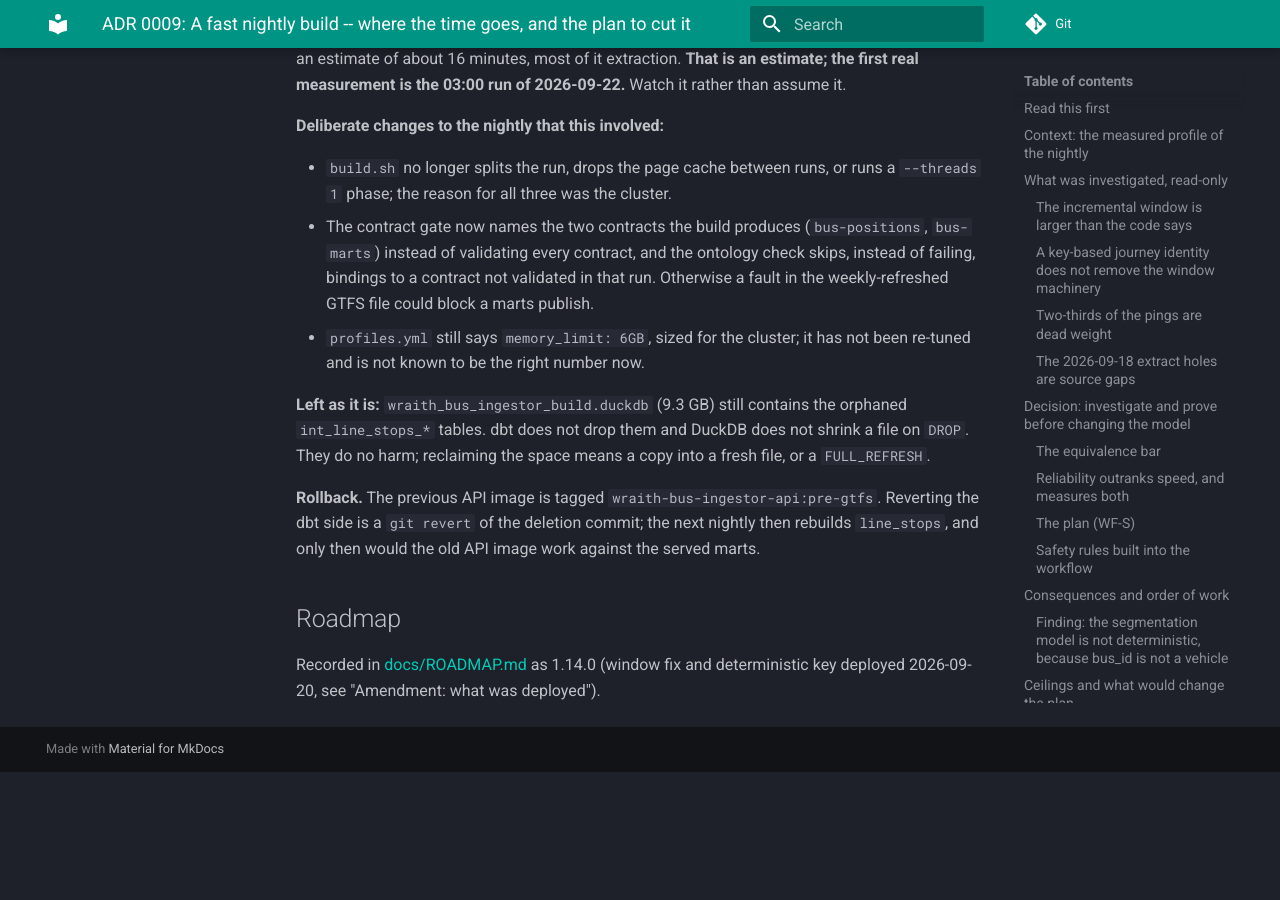
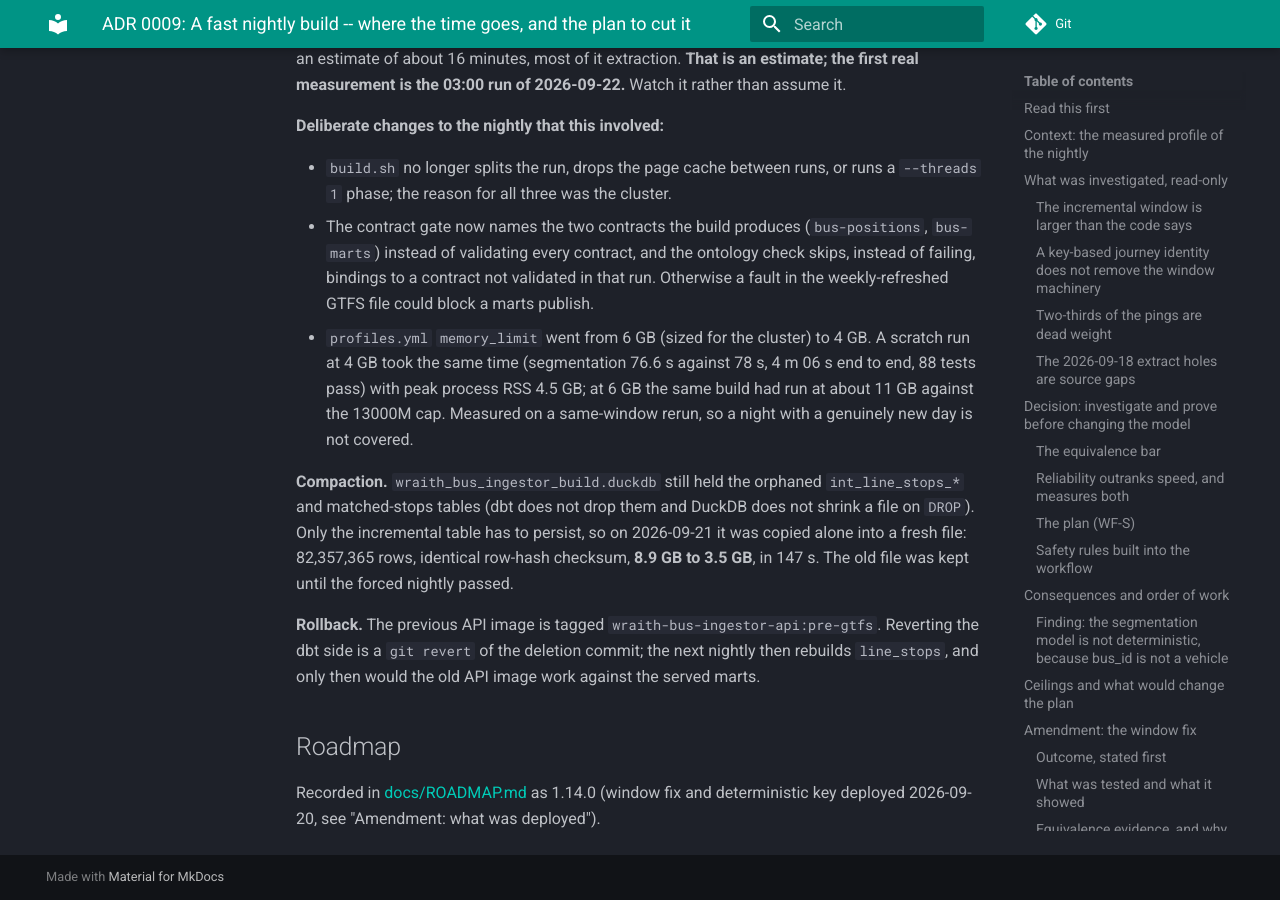
Before and after one commit to wraith-proxy/wraith-bus-ingestor, an MkDocs documentation site: the page built from docs/adr/0009-fast-nightly-build.md, in a window 1280 px wide and 900 px high, scrolled down 23103 px. Built offline with MkDocs 1.6.1 and Material for MkDocs 9.7.7, drawn with Linux system fonts in a browser that asks for light colours; before the commit the page ends 23875 px from its top, so only the background shows below that.

Commit message:
:wrench: feature/TJP-21090: DuckDB memory_limit 6GB to 4GB (measured: same speed, 4.5GB peak against ~11GB); record the build-warehouse compaction

```diff
--- a/docs/adr/0009-fast-nightly-build.md
+++ b/docs/adr/0009-fast-nightly-build.md
@@ -382,13 +382,18 @@
   ontology check skips, instead of failing, bindings to a contract not validated in
   that run. Otherwise a fault in the weekly-refreshed GTFS file could block a marts
   publish.
-* `profiles.yml` still says `memory_limit: 6GB`, sized for the cluster; it has not
-  been re-tuned and is not known to be the right number now.
+* `profiles.yml` `memory_limit` went from 6 GB (sized for the cluster) to 4 GB. A
+  scratch run at 4 GB took the same time (segmentation 76.6 s against 78 s, 4 m 06 s
+  end to end, 88 tests pass) with peak process RSS 4.5 GB; at 6 GB the same build had
+  run at about 11 GB against the 13000M cap. Measured on a same-window rerun, so a
+  night with a genuinely new day is not covered.
 
-**Left as it is:** `wraith_bus_ingestor_build.duckdb` (9.3 GB) still contains the
-orphaned `int_line_stops_*` tables. dbt does not drop them and DuckDB does not shrink
-a file on `DROP`. They do no harm; reclaiming the space means a copy into a fresh
-file, or a `FULL_REFRESH`.
+**Compaction.** `wraith_bus_ingestor_build.duckdb` still held the orphaned
+`int_line_stops_*` and matched-stops tables (dbt does not drop them and DuckDB does
+not shrink a file on `DROP`). Only the incremental table has to persist, so on
+2026-09-21 it was copied alone into a fresh file: 82,357,365 rows, identical
+row-hash checksum, **8.9 GB to 3.5 GB**, in 147 s. The old file was kept until the
+forced nightly passed.
 
 **Rollback.** The previous API image is tagged `wraith-bus-ingestor-api:pre-gtfs`.
 Reverting the dbt side is a `git revert` of the deletion commit; the next nightly
```
Also changed, not shown: docs/ROADMAP.md (+2 -2 lines), 1 other file.
